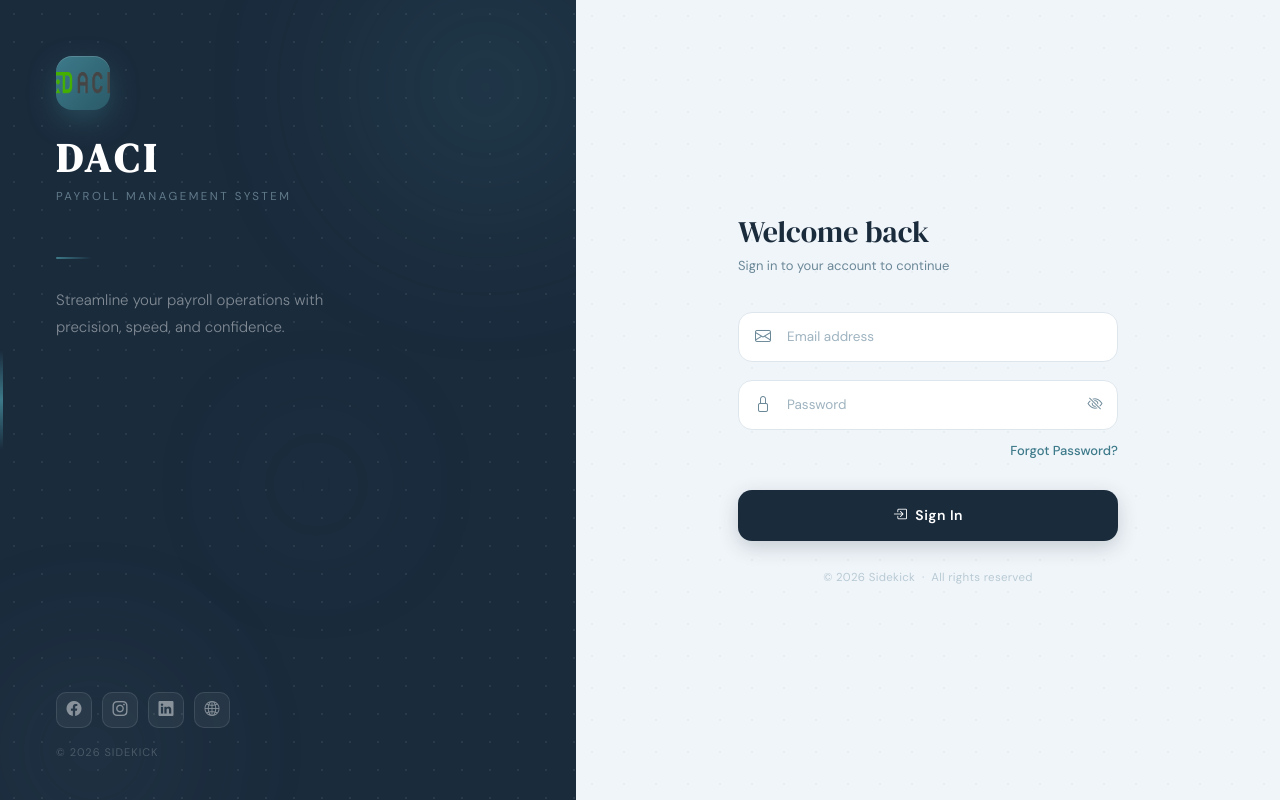
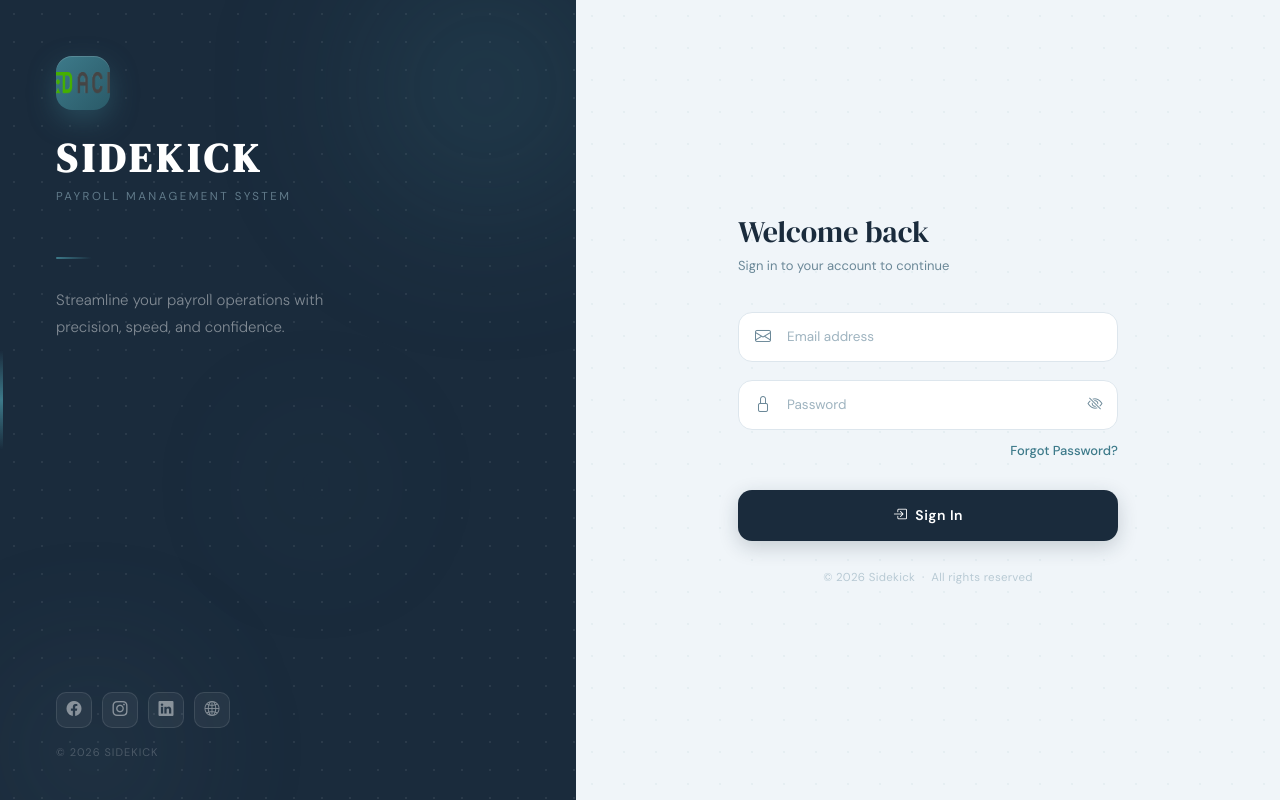
Before and after one commit to Sidekick1012/Sidekick_SallarySlip_Generator, a Flask app: page /login in a window 1280 px wide. Run offline with Flask 3, Linux system fonts and the light colour scheme.

Commit message:
logooooooo

```diff
--- a/templates/base.html
+++ b/templates/base.html
@@ -19,11 +19,11 @@
       <img src="/assets/logo/logo.png" alt="DACI Logo" onerror="this.style.display='none'; this.nextElementSibling.style.display='block';">
       <div style="display:none;">
         <div class="brand-icon"><i class="bi bi-briefcase-fill"></i></div>
-        <div class="brand-name">DACI</div>
+        <div class="brand-name">SIDEKICK</div>
       </div>
     </div>
     <div class="brand-info">
-      <div class="brand-name">DACI</div>
+      <div class="brand-name">SIDEKICK</div>
       <div class="brand-sub">Payroll System</div>
     </div>
   </div>
--- a/templates/login.html
+++ b/templates/login.html
@@ -384,7 +384,7 @@
         <img src="/assets/logo/logo.png" alt="DACI Logo" style="width: 100%; height: 100%; object-fit: contain;" onerror="this.style.display='none'; this.nextElementSibling.style.display='block';">
         <i class="bi bi-briefcase-fill" style="display:none;"></i>
       </div>
-      <div class="brand-name">DACI</div>
+      <div class="brand-name">SIDEKICK</div>
       <div class="brand-tagline">Payroll Management System</div>
       <div class="panel-divider"></div>
       <p class="panel-caption">Streamline your payroll operations with precision, speed, and confidence.</p>
--- a/utils/pdf_generator.py
+++ b/utils/pdf_generator.py
@@ -88,7 +88,7 @@ def generate_salary_slip_pdf(slip_data, employee_data, output_dir="generated_sli
         logo_path = os.path.join("static", "img", "logo.png")
 
     if os.path.exists(logo_path):
-        logo_img = Image(logo_path, width=45*mm, height=18*mm)
+        logo_img = Image(logo_path, width=35*mm, height=14*mm)
     else:
         logo_img = Paragraph("<b>DACI</b>", ParagraphStyle("logo", fontSize=24, textColor=COMPANY_GREEN))
 
```
